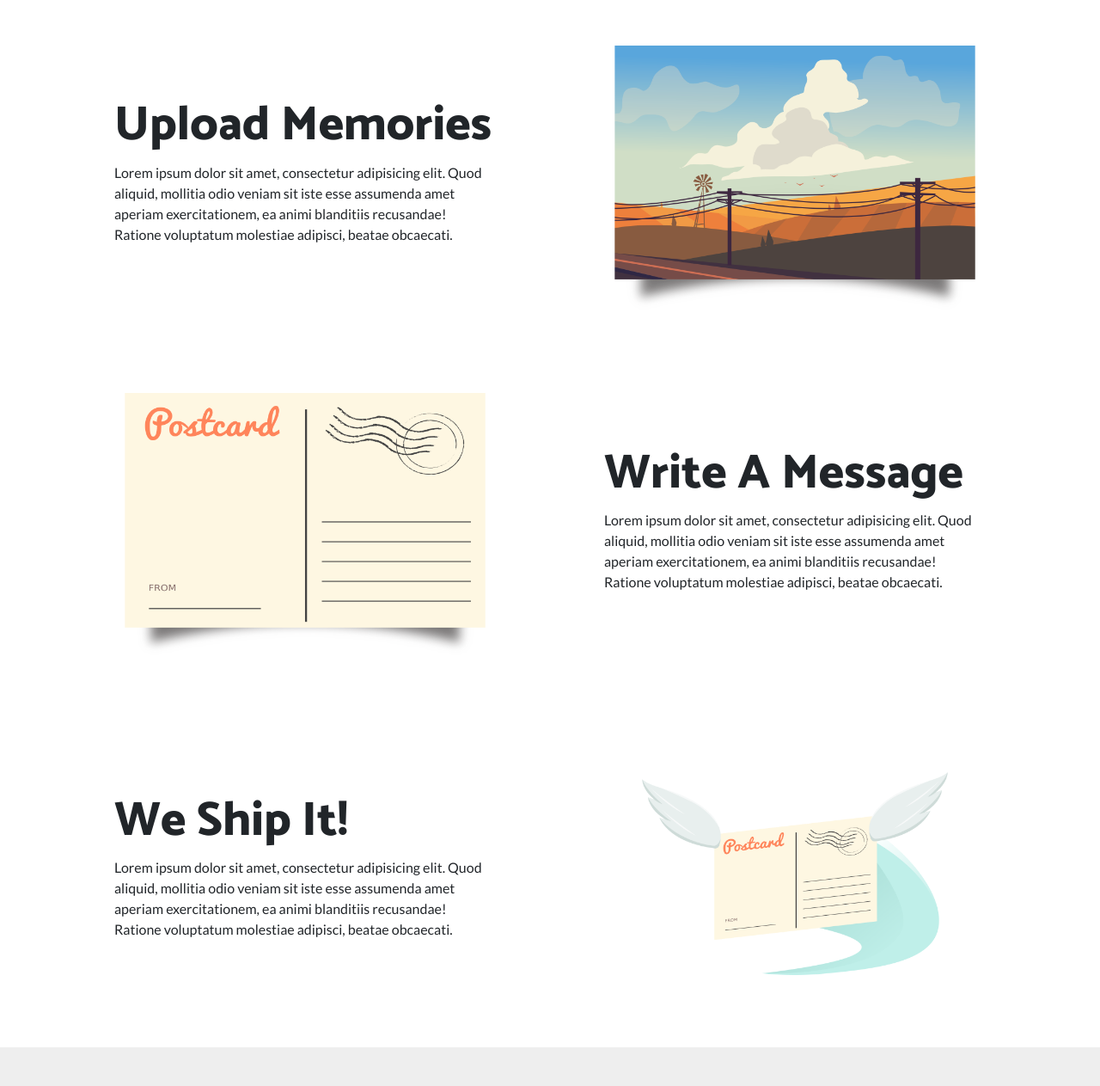
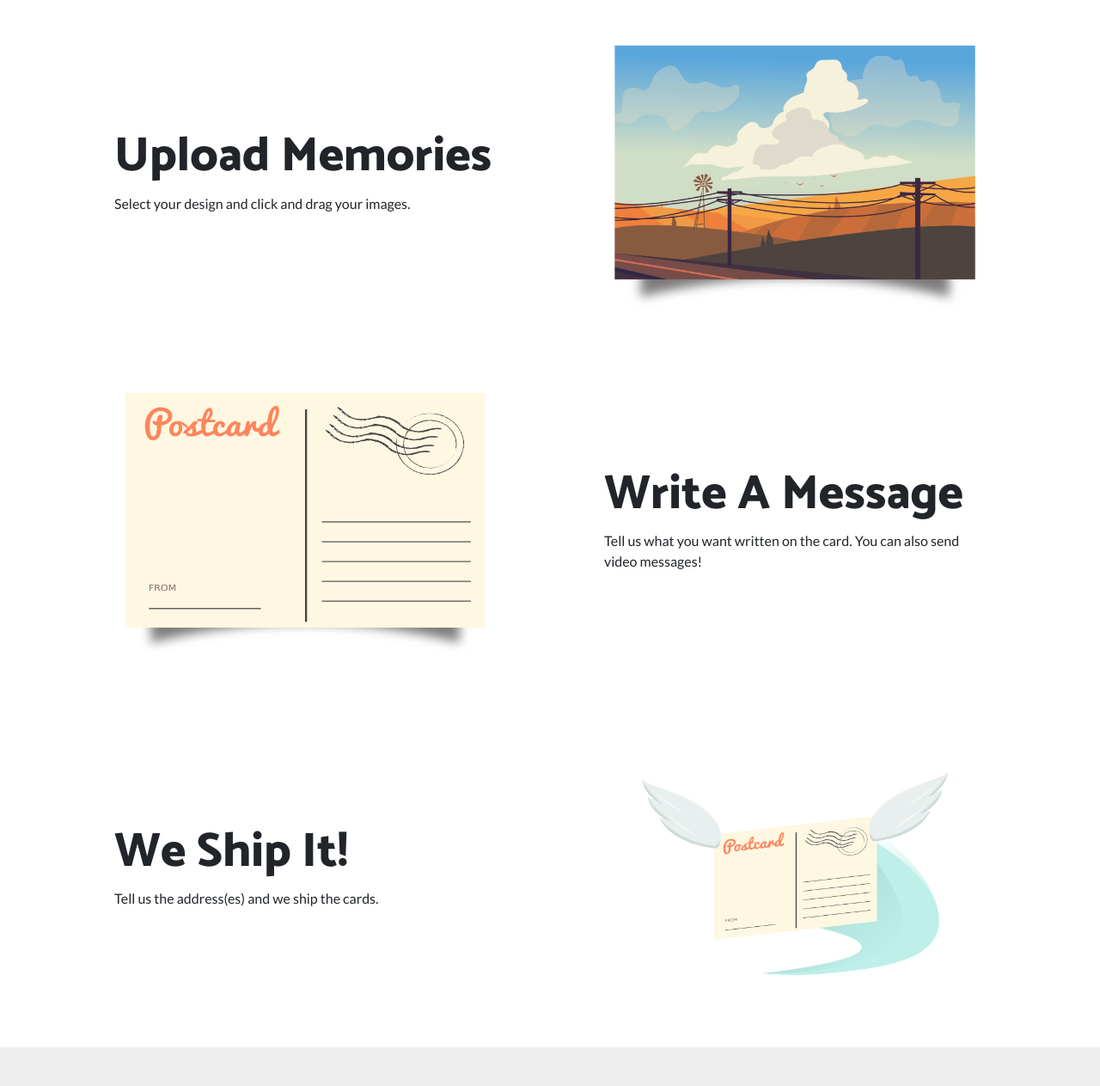
Before and after one commit to surajjana/swizzlecards, a website: page index.html in a window 1280 px wide. Shown: the part 969-2232 px from the top of the page at 86% size. Drawn offline with Linux system fonts and the light colour scheme.

Commit message:
new changes

```diff
--- a/index.html
+++ b/index.html
@@ -8,7 +8,7 @@
     <meta name="description" content="">
     <meta name="author" content="">
 
-    <title>Swizzle Cards | Let's Make Postcards Great Again</title>
+    <title>Swizzle Cards | Let's Make Postcards Great Again!</title>
 
     <!-- Bootstrap core CSS -->
     <link href="vendor/bootstrap/css/bootstrap.min.css" rel="stylesheet">
@@ -94,7 +94,7 @@
           <div class="col-lg-6 order-lg-1">
             <div class="p-5">
               <h2 class="display-4">Upload Memories</h2>
-              <p>Lorem ipsum dolor sit amet, consectetur adipisicing elit. Quod aliquid, mollitia odio veniam sit iste esse assumenda amet aperiam exercitationem, ea animi blanditiis recusandae! Ratione voluptatum molestiae adipisci, beatae obcaecati.</p>
+              <p>Select your design and click and drag your images.</p>
             </div>
           </div>
         </div>
@@ -112,7 +112,7 @@
           <div class="col-lg-6">
             <div class="p-5">
               <h2 class="display-4">Write A Message</h2>
-              <p>Lorem ipsum dolor sit amet, consectetur adipisicing elit. Quod aliquid, mollitia odio veniam sit iste esse assumenda amet aperiam exercitationem, ea animi blanditiis recusandae! Ratione voluptatum molestiae adipisci, beatae obcaecati.</p>
+              <p>Tell us what you want written on the card. You can also send video messages!</p>
             </div>
           </div>
         </div>
@@ -130,7 +130,7 @@
           <div class="col-lg-6 order-lg-1">
             <div class="p-5">
               <h2 class="display-4">We Ship It!</h2>
-              <p>Lorem ipsum dolor sit amet, consectetur adipisicing elit. Quod aliquid, mollitia odio veniam sit iste esse assumenda amet aperiam exercitationem, ea animi blanditiis recusandae! Ratione voluptatum molestiae adipisci, beatae obcaecati.</p>
+              <p>Tell us the address(es) and we ship the cards.</p>
             </div>
           </div>
         </div>
```
